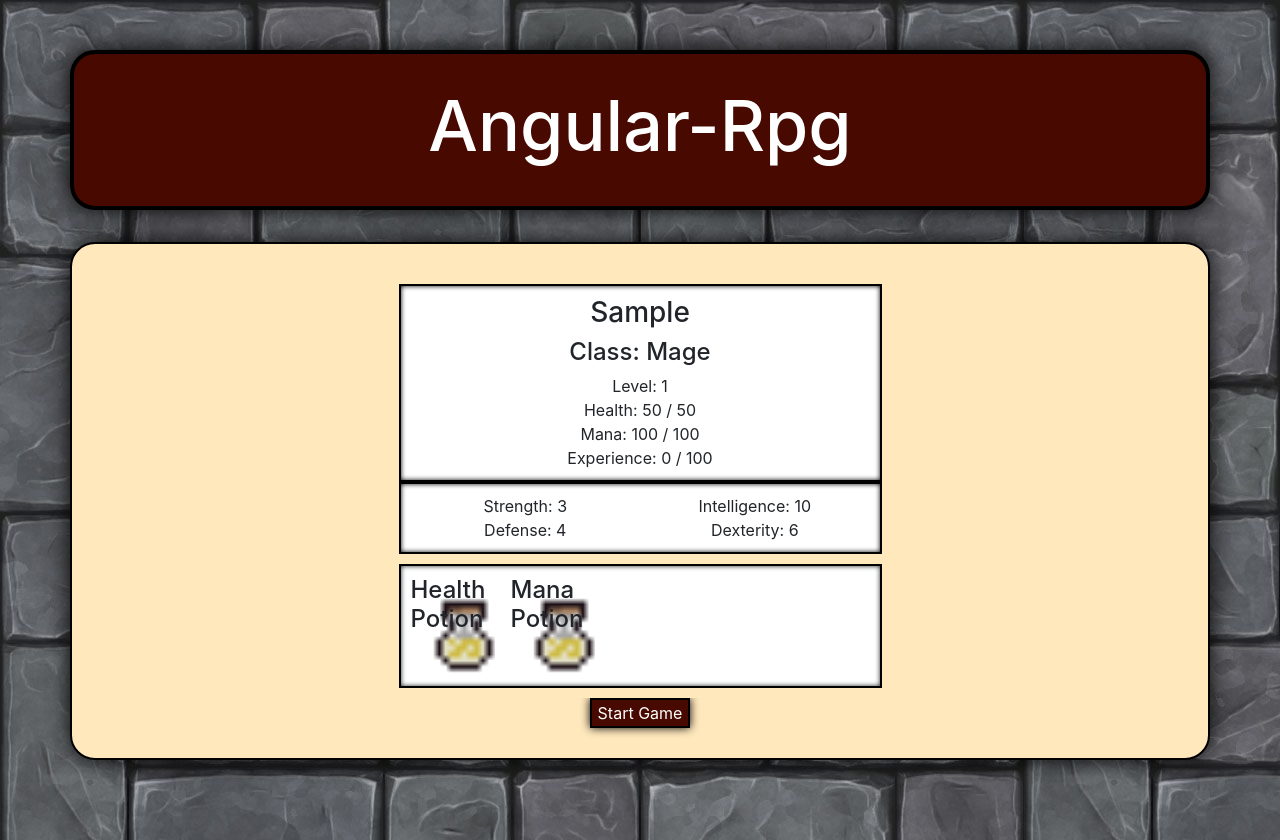
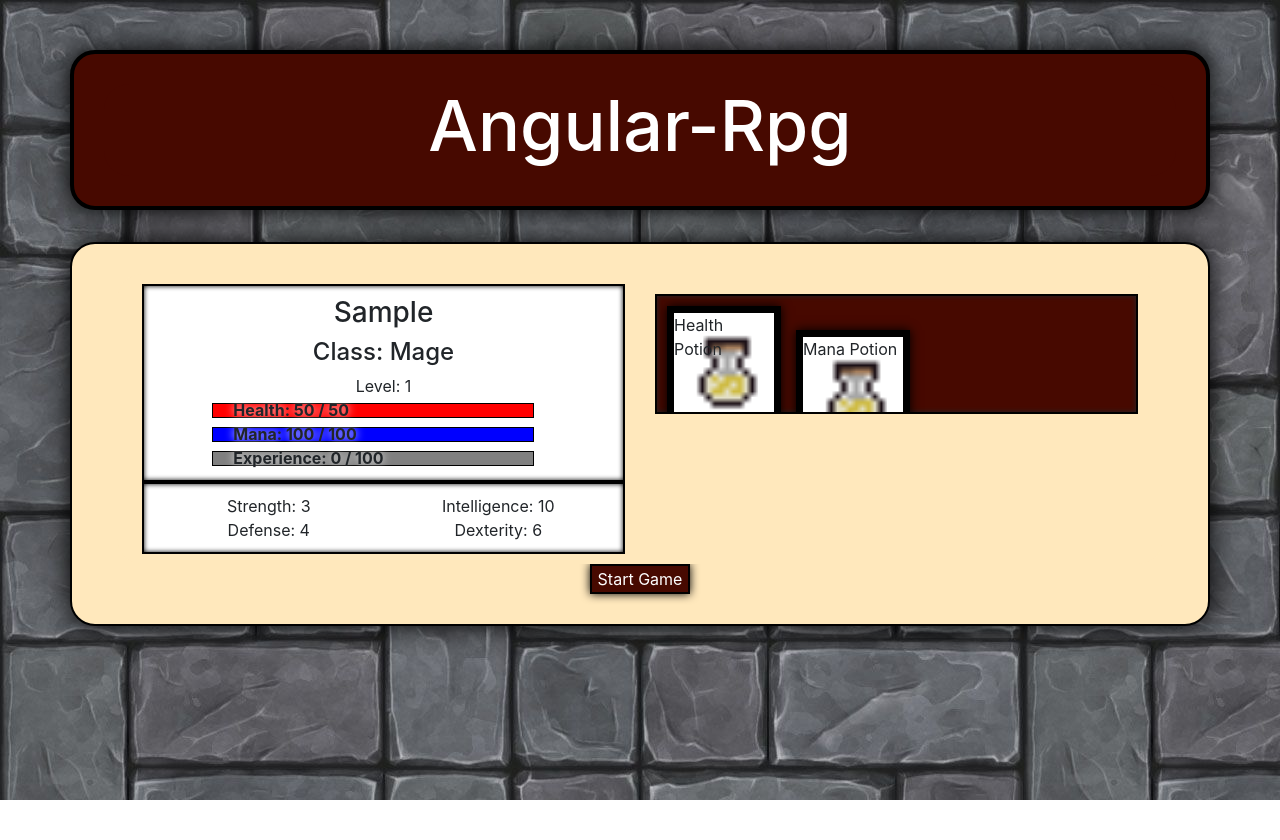
Before and after one commit to jlardani93/enhanced-angular-rpg, an Angular app: page / in a window 1280 px wide. Both pictures are taken after typing "Sample" into the empty fields and a click on the button "Create New Character!". After the commit the page ends 800 px from the top, so only its background shows below. Built offline with nearby package versions, Linux system fonts and the light colour scheme.

Commit message:
adds more styling.

```diff
--- a/src/app/character-display/character-display.component.css
+++ b/src/app/character-display/character-display.component.css
@@ -1,3 +1,41 @@
+progress {
+  position: absolute;
+  background: red;
+  top: 5px;
+  left: 10%;
+  width: 75%;
+  height: 15px;
+  border: 1px solid black;
+}
+
+.progressBar {
+  position: relative;
+}
+
+.progressBar label {
+  position: absolute;
+  left: 15%;
+  z-index: 2;
+  text-shadow: 0 0 8px white;
+}
+
+.healthBar::-webkit-progress-value {
+  background: red;
+}
+
+.manaBar::-webkit-progress-value {
+  background: blue;
+}
+
+.experienceBar::-webkit-progress-value {
+  background: gold;
+}
+
+progress::-webkit-progress-value {
+  background: green;
+}
+
+
 #characterImage {
   height: 100px;
   width: 100px;
@@ -6,16 +44,25 @@
 #itemContainer {
   margin-top: 10px;
   border: 2px solid black;
-  overflow-x: auto;
+  height: 120px;
+  overflow-y: auto;
   background-color: white;
   box-shadow: 0 0 5px inset;
   padding: 10px;
+  background-color: #470900;
 }
 
-li {
+#itemContainer li {
   list-style-type: none;
   display: inline-block;
-  font-size: 16px;
+  margin-right: 15px;
+  border: 7px solid black;
+  box-shadow: 0 0 10px black;
+  cursor: pointer;
+}
+
+#itemContainer li:hover {
+  box-shadow: 0 0 0 black;
 }
 
 .row{
--- a/src/app/character-display/character-display.component.html
+++ b/src/app/character-display/character-display.component.html
@@ -1,15 +1,22 @@
 <div class="row">
-  <div class="col-md-3">
-  </div>
   <div class="col-md-6">
     <div class="row statsRow">
       <div class="col-md-12" style="text-align: center">
         <h3>{{childCurrentCharacter.name}}</h3>
         <h4>Class: {{childCurrentCharacter.characterClass}}</h4>
         <p>Level: {{childCurrentCharacter.level}}</p>
-        <p>Health: {{childCurrentCharacter.health}} / {{childCurrentCharacter.maxHealth}}</p>
-        <p>Mana: {{childCurrentCharacter.mana}} / {{childCurrentCharacter.maxMana}}<p>
-        <p>Experience: {{childCurrentCharacter.experience}} / {{childCurrentCharacter.experienceToNext}}</p>
+        <div class="progressBar">
+          <label>Health: {{childCurrentCharacter.health}} / {{childCurrentCharacter.maxHealth}}</label>
+          <progress class="healthBar" value="{{childCurrentCharacter.health}}" max="{{childCurrentCharacter.maxHealth}}"></progress><br>
+        </div>
+        <div class="progressBar">
+          <label>Mana: {{childCurrentCharacter.mana}} / {{childCurrentCharacter.maxMana}}</label>
+          <progress class="manaBar" value="{{childCurrentCharacter.mana}}" max="{{childCurrentCharacter.maxMana}}"></progress><br>
+        </div>
+        <div class="progressBar">
+          <label>Experience: {{childCurrentCharacter.experience}} / {{childCurrentCharacter.experienceToNext}}</label>
+          <progress class="experienceBar" value="{{childCurrentCharacter.experience}}" max="{{childCurrentCharacter.experienceToNext}}"></progress><br>
+        </div>
       </div>
     </div>
     <div class="row statsRow">
@@ -22,14 +29,14 @@
         <p>Dexterity: {{childCurrentCharacter.dexterity}}</p>
       </div>
     </div>
+  </div>
+  <div class="col-md-6">
     <div id="itemContainer">
       <li *ngFor="let currentItem of childCurrentCharacter.items; let i = index">
         <div class="item" (click)="childCurrentCharacter.useItem(currentItem, i)" [ngStyle]="renderItem(i)">
-          <h4>{{currentItem.name}}</h4>
+          <span>{{currentItem.name}}</span>
         </div>
       </li>
     </div>
   </div>
-  <div class="col-md-3">
-  </div>
 </div>
--- a/src/app/game-fight/game-fight.component.css
+++ b/src/app/game-fight/game-fight.component.css
@@ -0,0 +1,15 @@
+progress {
+  background: red;
+}
+
+progress::-webkit-progress-value {
+  background: green;
+}
+
+#battleLog {
+  border: 1px solid black;
+  background-color: white;
+  height: 250px;
+  padding: 10px;
+  overflow-y: auto;
+}
--- a/src/app/game-fight/game-fight.component.html
+++ b/src/app/game-fight/game-fight.component.html
@@ -1,6 +1,4 @@
 <div class="row">
-  <div class="col-md-3">
-  </div>
   <div class="col-md-6">
     <div *ngIf="!attacking">
       <button type="button" (click)="attack()">Attack!</button>
@@ -12,10 +10,12 @@
     <div id="monsterImage" [ngStyle]="renderMonsterImage()">
     </div>
     <p>{{currentMonster.name}}, {{currentMonster.health}}/{{currentMonster.maxHealth}}</p>
-    <div id="battleLog">
+    <div class="progressBar">
+      <label>Health: {{currentMonster.health}} / {{currentMonster.maxHealth}}</label>
+      <progress class="healthBar" value="{{currentMonster.health}}" max="{{currentMonster.maxHealth}}"></progress><br>
     </div>
-    <p *ngFor="let entry of battleLog" [ngStyle]="renderLogEntry()"></p>
   </div>
-  <div class="col-md-3">
+  <div class="col-md-6" id="battleLog">
+    <p *ngFor="let entry of battleLog" [ngStyle]="renderLogEntry(entry.styleCode)">{{entry.message}}</p>
   </div>
 </div>
--- a/src/app/game-fight/game-fight.component.ts
+++ b/src/app/game-fight/game-fight.component.ts
@@ -12,14 +12,17 @@ export class GameFightComponent implements OnInit {
   @Input() currentCharacter;
   @Output() doneFighting = new EventEmitter();
   attacking: boolean = false;
-  battleLog: string[] = [];
+  battleLog = [];
+
+  addToBL(message: string, styleCode: number){
+    this.battleLog.push({
+      message: message,
+      styleCode: styleCode
+    })
+  }
 
   ngOnInit(){
-    this.battleLog = [{
-      message: "hallelujah",
-      styleCode: 1
-    }];
-    console.log(this.battleLog);
+    this.battleLog = [];
   }
 
   renderMonsterImage(){
@@ -38,21 +41,41 @@ export class GameFightComponent implements OnInit {
     return myStyle;
   }
 
-  renderLogEntry(){
-
+  renderLogEntry(styleCode: number){
+    let myStyles = {
+      'width': '100%',
+      'margin': '5px',
+      'margin-right': '10px',
+      'margin-left': 'auto',
+    };
+    if (styleCode === 2) {
+      myStyles['color'] = 'red';
+    }
+    if (styleCode === 3) {
+      myStyles['font-weight'] = 'bold';
+    }
+    if (styleCode === 4) {
+      myStyles['color'] = 'red';
+      myStyles['font-weight'] = 'bold';
+    }
+    if (styleCode === 5) {
+      myStyles['color'] = 'gold';
+      myStyles['font-weight'] = 'bold';
+    }
+    return myStyles;
   }
 
   attack(){
     this.attacking = true;
-    let playerMove = ()=>{console.log(this.currentCharacter.attack(this.currentMonster));}
-    let monsterMove = ()=>{console.log(this.currentMonster.attack(this.currentCharacter));}
+    let playerMove = ()=>{this.addToBL(this.currentCharacter.attack(this.currentMonster), 1);}
+    let monsterMove = ()=>{this.addToBL(this.currentMonster.attack(this.currentCharacter), 2);}
     this.attackSequence(playerMove, monsterMove);
   }
 
   useAbility(index: number, caster: Character, target: Monster){
     this.attacking = true;
-    let playerMove = ()=>{console.log(this.currentCharacter.abilities[index].cast(caster, target));};
-    let monsterMove = ()=>{console.log(this.currentMonster.attack(this.currentCharacter));};
+    let playerMove = ()=>{this.addToBL(this.currentCharacter.abilities[index].cast(caster, target), 1);};
+    let monsterMove = ()=>{this.addToBL(this.currentMonster.attack(this.currentCharacter), 2);};
     this.attackSequence(playerMove, monsterMove);
   }
 
@@ -64,18 +87,22 @@ export class GameFightComponent implements OnInit {
 
   checkFightCondition(){
     if (this.currentMonster.health <= 0){
-      console.log(`${this.currentCharacter.name} vanquished a ${this.currentMonster.name}`);
-      console.log(`${this.currentCharacter.name} gained ${this.currentMonster.killExperience} experience`);
+      this.addToBL((`${this.currentCharacter.name} vanquished a ${this.currentMonster.name}`), 3);
+      this.addToBL((`${this.currentCharacter.name} gained ${this.currentMonster.killExperience} experience`), 5);
       this.currentCharacter.experience += this.currentMonster.killExperience;
       this.checkIfLevel();
-      this.doneFighting.emit(true);
-      this.attacking = false;
+      setTimeout(()=>{
+        this.doneFighting.emit(true);
+        this.attacking = false;
+      }, 2000);
       return false;
     }
     if (this.currentCharacter.health <= 0){
-      console.log(`${this.currentCharacter.name} was slaughtered by a ${this.currentMonster.name}`);
-      this.doneFighting.emit(false);
-      this.attacking = false;
+      this.addToBL((`${this.currentCharacter.name} was slaughtered by a ${this.currentMonster.name}`), 4);
+      setTimeout(()=>{
+        this.doneFighting.emit(false);
+        this.attacking = false;
+      }, 2000);
       return false;
     }
     return true;
```
